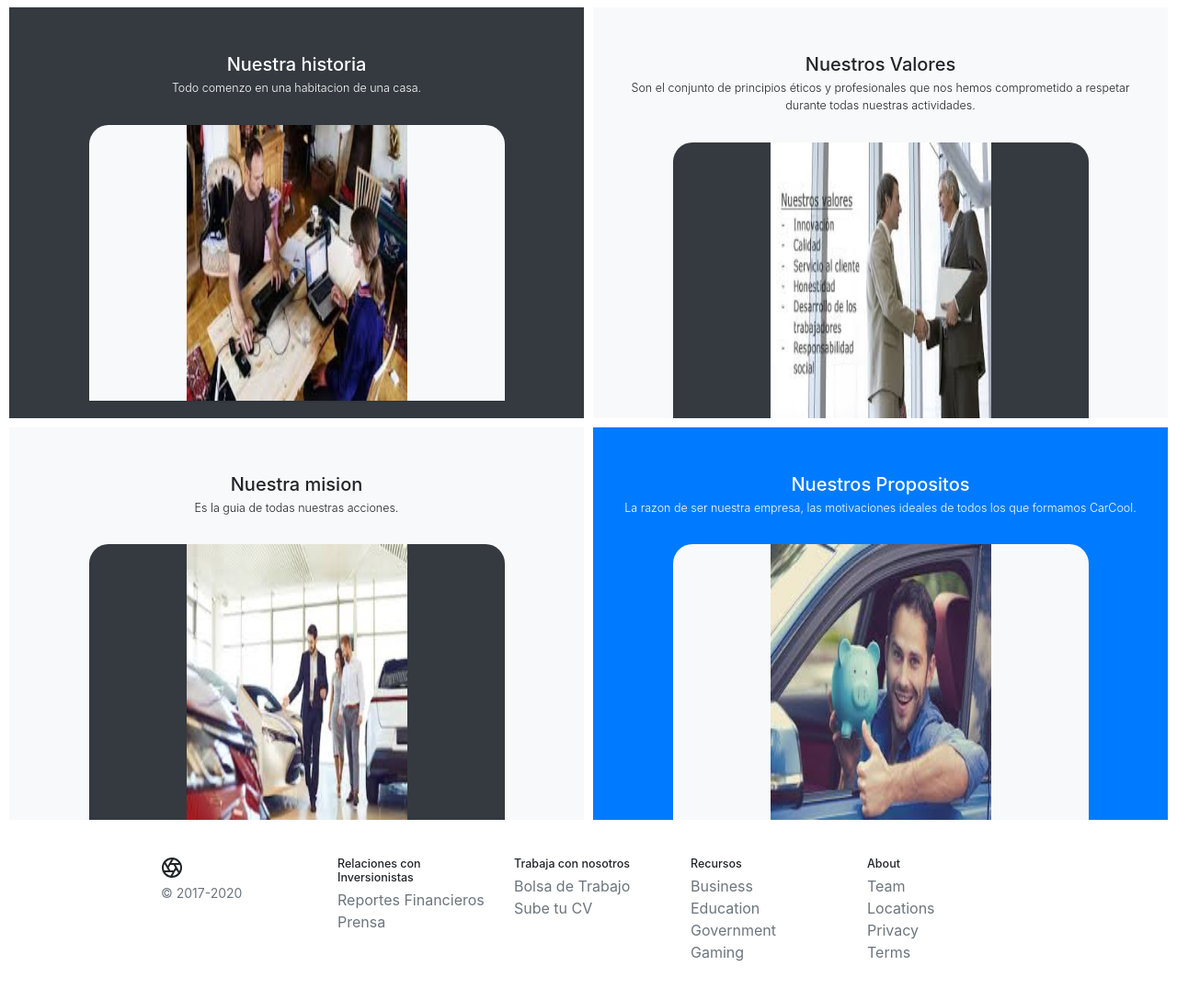
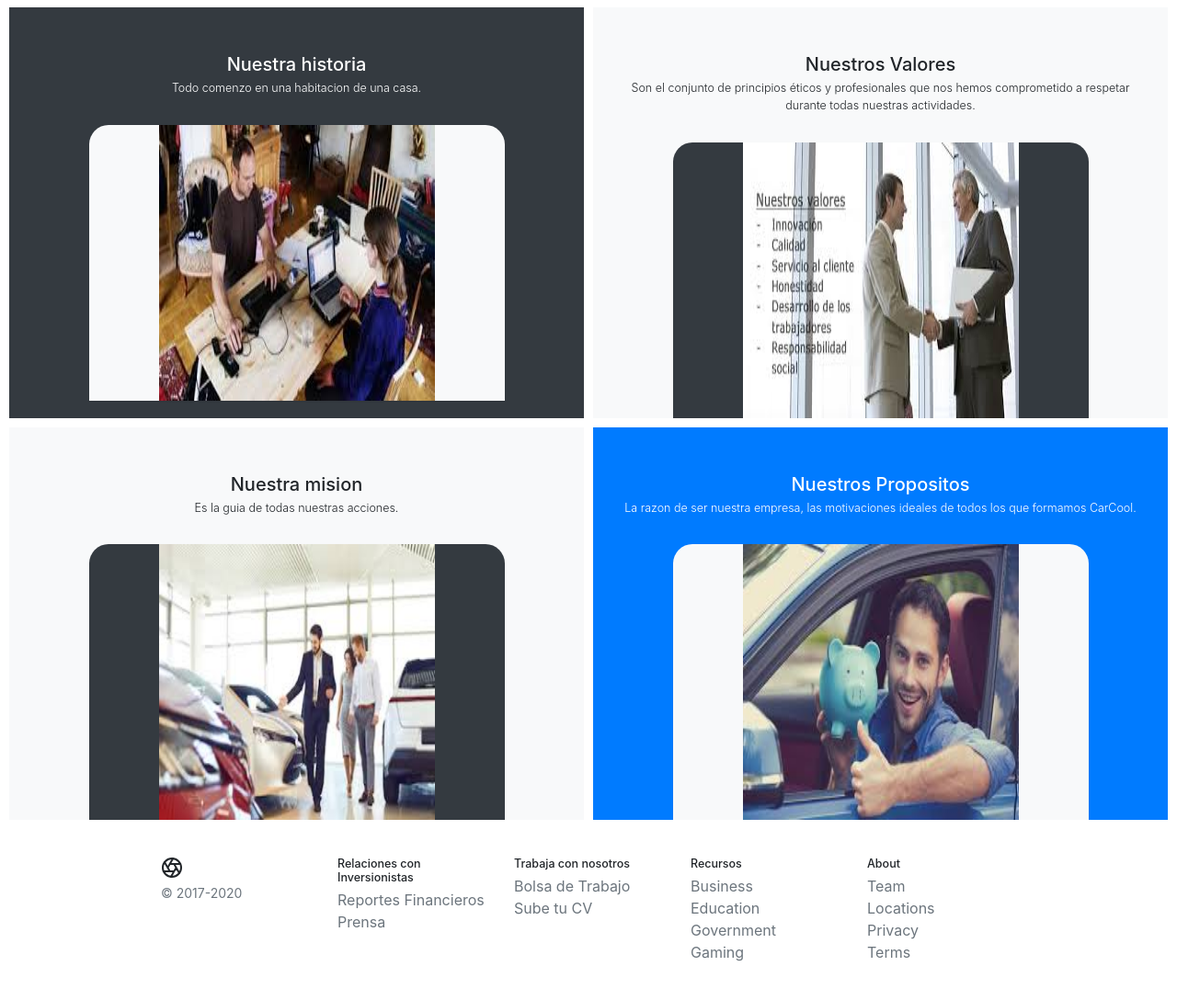
Before and after one commit to carlososo/carcool, a plain HTML site: page nosotros.html in a window 1280 px wide. Shown: the part 443-1531 px from the top of the page at 92% size. Drawn offline with nearby package versions, Linux system fonts and the light colour scheme; a script that the page names is missing.

Commit message:
Correcciones imagenes

```diff
--- a/css/styles.css
+++ b/css/styles.css
@@ -156,6 +156,6 @@ legend {
   .overflow-hidden { overflow: hidden; }
 
 .imgNosotros{
-  width: 240px;
+  width: 300px;
   height: 300px;
 }
--- a/nosotros.html
+++ b/nosotros.html
@@ -74,7 +74,7 @@
    <p class="lead">Todo comenzo en una habitacion de una casa.</p>
  </div>
  <div class="bg-light shadow-sm mx-auto" style="width: 80%; height: 300px; border-radius: 21px 21px 0 0;">
-    <img src="/img/NuestraHistoria.jpeg" class="imgNosotros">
+    <img src="img/NuestraHistoria.jpeg" class="imgNosotros">
 </div>
 </div>
 <div class="bg-light mr-md-3 pt-3 px-3 pt-md-5 px-md-5 text-center overflow-hidden">
@@ -83,7 +83,7 @@
    <p class="lead">Son el conjunto de principios éticos y profesionales que nos hemos comprometido a respetar durante todas nuestras actividades.</p>
  </div>
  <div class="bg-dark shadow-sm mx-auto" style="width: 80%; height: 300px; border-radius: 21px 21px 0 0;">
-    <img src="/img/NuestrosValores.jpeg" class="imgNosotros">
+    <img src="img/NuestrosValores.jpeg" class="imgNosotros">
 </div>
 </div>
 </div>
@@ -95,7 +95,7 @@
    <p class="lead">Es la guia de todas nuestras acciones.</p>
  </div>
  <div class="bg-dark shadow-sm mx-auto" style="width: 80%; height: 300px; border-radius: 21px 21px 0 0;">
-    <img src="/img/NuestraMision.jpeg" class="imgNosotros">
+    <img src="img/NuestraMision.jpeg" class="imgNosotros">
 </div>
 </div>
 <div class="bg-primary mr-md-3 pt-3 px-3 pt-md-5 px-md-5 text-center text-white overflow-hidden">
@@ -104,7 +104,7 @@
    <p class="lead">La razon de ser nuestra empresa, las motivaciones ideales de todos los que formamos CarCool.</p>
  </div>
  <div class="bg-light shadow-sm mx-auto" style="width: 80%; height: 300px; border-radius: 21px 21px 0 0;">
-    <img src="/img/NuestroProposito.jpeg" class="imgNosotros">
+    <img src="img/NuestroProposito.jpeg" class="imgNosotros">
 </div>
 </div>
 </div>
@@ -192,8 +192,7 @@
  </div>
 </div>
 </footer>
-<script src="https://code.jquery.com/jquery-3.5.1.slim.min.js" integrity="sha384-DfXdz2htPH0lsSSs5nCTpuj/zy4C+OGpamoFVy38MVBnE+IbbVYUew+OrCXaRkfj" crossorigin="anonymous"></script>
-   <script>window.jQuery || document.write('<script src="../assets/js/vendor/jquery.slim.min.js"><\/script>')</script><script src="../assets/dist/js/bootstrap.bundle.js"></script>
+
 </div> <!-- cierra el div id="nosotros-container-->
 
 
@@ -210,6 +209,8 @@
     <script src="https://code.jquery.com/jquery-3.5.1.slim.min.js" integrity="sha384-DfXdz2htPH0lsSSs5nCTpuj/zy4C+OGpamoFVy38MVBnE+IbbVYUew+OrCXaRkfj" crossorigin="anonymous"></script>
     <script src="https://cdn.jsdelivr.net/npm/popper.js@1.16.0/dist/umd/popper.min.js" integrity="sha384-Q6E9RHvbIyZFJoft+2mJbHaEWldlvI9IOYy5n3zV9zzTtmI3UksdQRVvoxMfooAo" crossorigin="anonymous"></script>
     <script src="https://stackpath.bootstrapcdn.com/bootstrap/4.5.0/js/bootstrap.min.js" integrity="sha384-OgVRvuATP1z7JjHLkuOU7Xw704+h835Lr+6QL9UvYjZE3Ipu6Tp75j7Bh/kR0JKI" crossorigin="anonymous"></script>
+    <script src="https://code.jquery.com/jquery-3.5.1.slim.min.js" integrity="sha384-DfXdz2htPH0lsSSs5nCTpuj/zy4C+OGpamoFVy38MVBnE+IbbVYUew+OrCXaRkfj" crossorigin="anonymous"></script>
+   <script>window.jQuery || document.write('<script src="../assets/js/vendor/jquery.slim.min.js"><\/script>')</script><script src="../assets/dist/js/bootstrap.bundle.js"></script>
     <script src="js/bd.js"></script>
     <script src="js/script.js"></script>
 </body>
```
